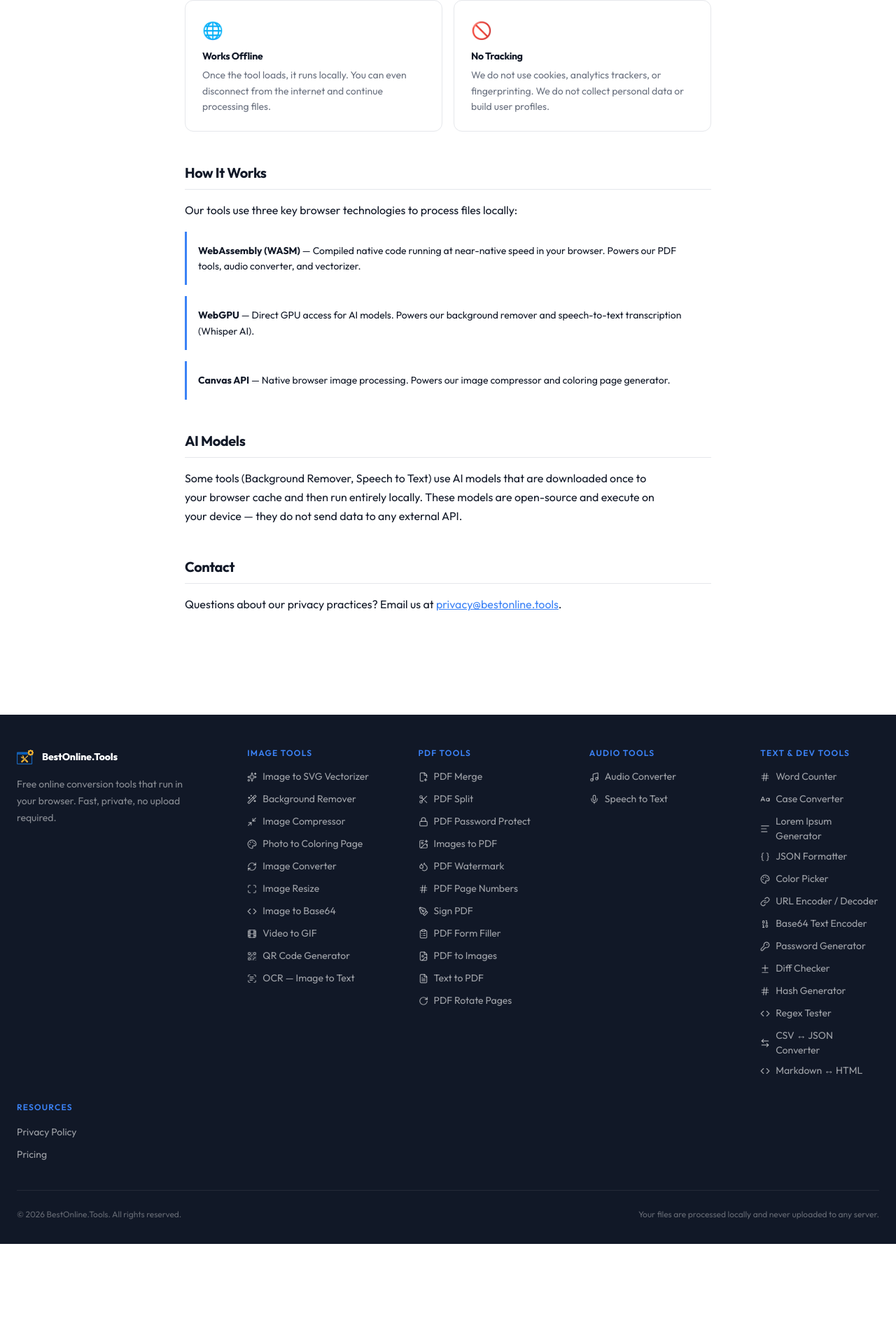
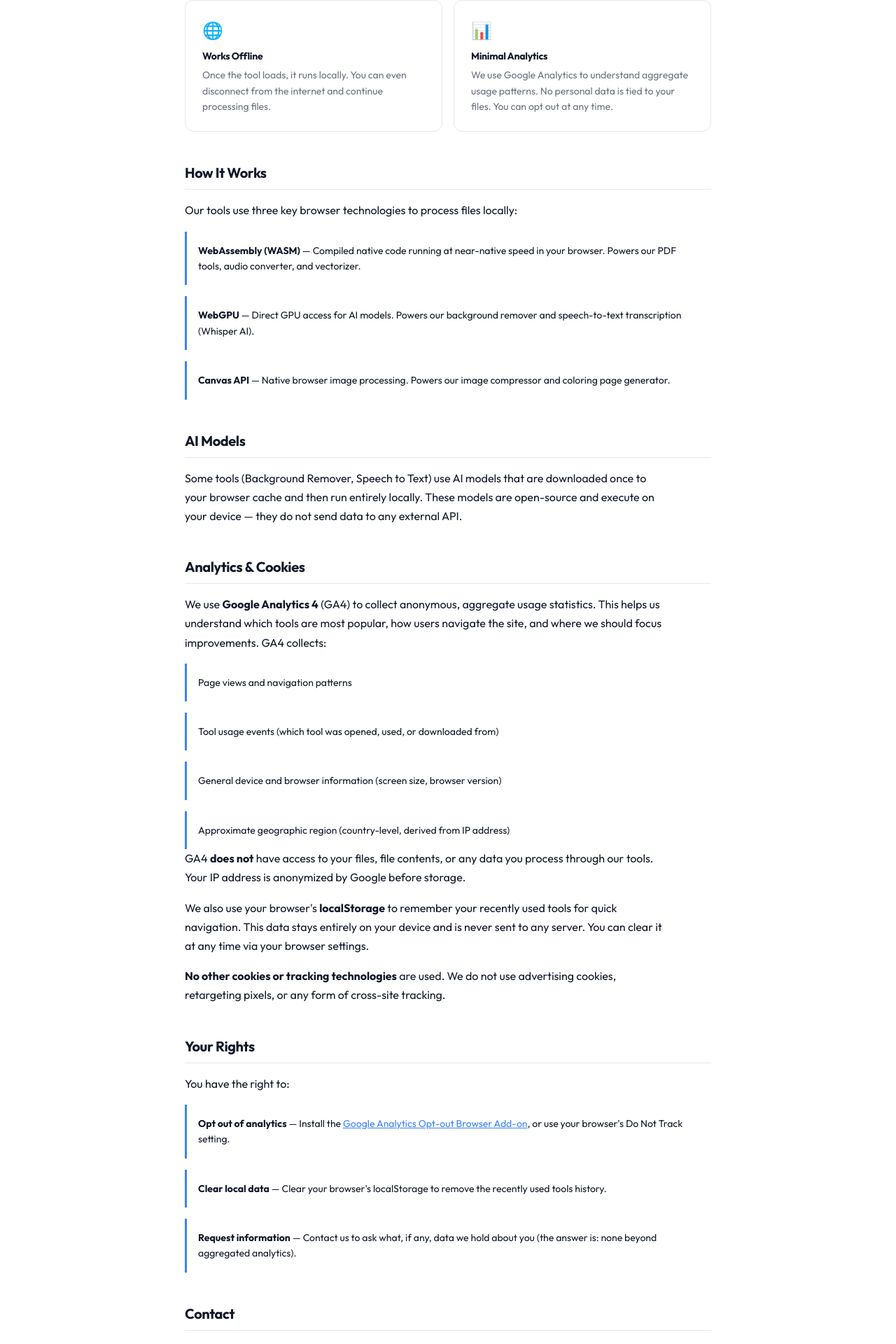
Before and after one commit to EscaleraAI/bestonlinetools, a Next.js app: page /privacy in a window 1280 px wide. Shown: the part 868-2788 px from the top of the page at 70% size. Before the commit the page ends 2645 px from the top, so only its background shows below. Built offline with nearby package versions, Linux system fonts and the light colour scheme; no server answers.

Commit message:
fix: update privacy policy to disclose GA4 and localStorage

```diff
--- a/src/app/privacy/page.tsx
+++ b/src/app/privacy/page.tsx
@@ -2,9 +2,9 @@
 import styles from './privacy.module.css';
 
 export const metadata: Metadata = {
-  title: 'Privacy | BestOnline.Tools',
+  title: 'Privacy Policy | BestOnline.Tools',
   description:
-    'How BestOnline.Tools protects your privacy: all file processing happens locally in your browser using WebAssembly and WebGPU. No uploads, no tracking, no data collection.',
+    'BestOnline.Tools privacy policy: all file processing happens locally in your browser. We use Google Analytics for aggregate usage statistics — no personal data is tied to your files.',
 };
 
 export default function PrivacyPage() {
@@ -58,11 +58,11 @@
               </p>
             </div>
             <div className={styles.card}>
-              <span className={styles.cardIcon}>🚫</span>
-              <h3>No Tracking</h3>
+              <span className={styles.cardIcon}>📊</span>
+              <h3>Minimal Analytics</h3>
               <p>
-                We do not use cookies, analytics trackers, or fingerprinting.
-                We do not collect personal data or build user profiles.
+                We use Google Analytics to understand aggregate usage patterns.
+                No personal data is tied to your files. You can opt out at any time.
               </p>
             </div>
           </div>
@@ -101,12 +101,73 @@
         </section>
 
         <section className={styles.section}>
+          <h2>Analytics &amp; Cookies</h2>
+          <p>
+            We use <strong>Google Analytics 4</strong> (GA4) to collect anonymous,
+            aggregate usage statistics. This helps us understand which tools are
+            most popular, how users navigate the site, and where we should focus
+            improvements. GA4 collects:
+          </p>
+          <ul className={styles.techList}>
+            <li>Page views and navigation patterns</li>
+            <li>Tool usage events (which tool was opened, used, or downloaded from)</li>
+            <li>General device and browser information (screen size, browser version)</li>
+            <li>Approximate geographic region (country-level, derived from IP address)</li>
+          </ul>
+          <p>
+            GA4 <strong>does not</strong> have access to your files, file contents,
+            or any data you process through our tools. Your IP address is anonymized
+            by Google before storage.
+          </p>
+          <p>
+            We also use your browser&apos;s <strong>localStorage</strong> to remember
+            your recently used tools for quick navigation. This data stays entirely
+            on your device and is never sent to any server. You can clear it at any
+            time via your browser settings.
+          </p>
+          <p>
+            <strong>No other cookies or tracking technologies</strong> are used.
+            We do not use advertising cookies, retargeting pixels, or any form of
+            cross-site tracking.
+          </p>
+        </section>
+
+        <section className={styles.section}>
+          <h2>Your Rights</h2>
+          <p>
+            You have the right to:
+          </p>
+          <ul className={styles.techList}>
+            <li>
+              <strong>Opt out of analytics</strong> — Install the{' '}
+              <a href="https://tools.google.com/dlpage/gaoptout" target="_blank" rel="noopener noreferrer">
+                Google Analytics Opt-out Browser Add-on
+              </a>, or use your browser&apos;s Do Not Track setting.
+            </li>
+            <li>
+              <strong>Clear local data</strong> — Clear your browser&apos;s localStorage
+              to remove the recently used tools history.
+            </li>
+            <li>
+              <strong>Request information</strong> — Contact us to ask what, if any,
+              data we hold about you (the answer is: none beyond aggregated analytics).
+            </li>
+          </ul>
+        </section>
+
+        <section className={styles.section}>
           <h2>Contact</h2>
           <p>
             Questions about our privacy practices? Email us at{' '}
             <a href="mailto:privacy@bestonline.tools">privacy@bestonline.tools</a>.
           </p>
         </section>
+
+        <section className={styles.section}>
+          <p className={styles.lastUpdated}>
+            Last updated: April 5, 2026
+          </p>
+        </section>
       </div>
     </main>
   );
--- a/src/app/privacy/privacy.module.css
+++ b/src/app/privacy/privacy.module.css
@@ -95,6 +95,13 @@
   line-height: 1.6;
 }
 
+.lastUpdated {
+  font-size: var(--text-xs);
+  color: var(--color-fg-muted);
+  text-align: center;
+  margin: 0;
+}
+
 @media (max-width: 768px) {
   .grid { grid-template-columns: 1fr; }
 }
```
